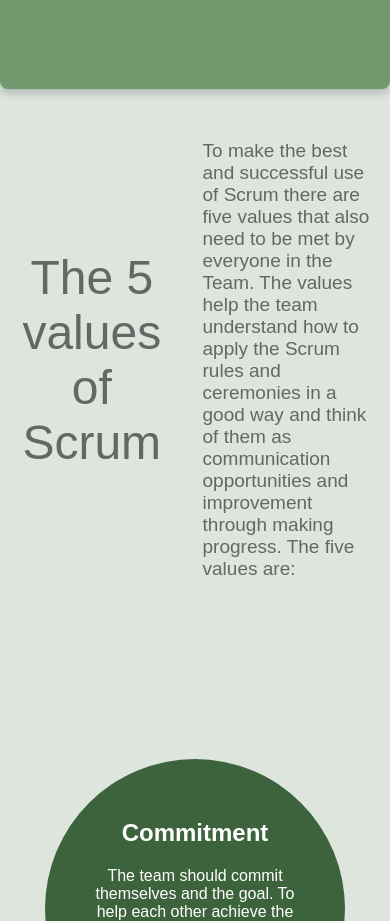
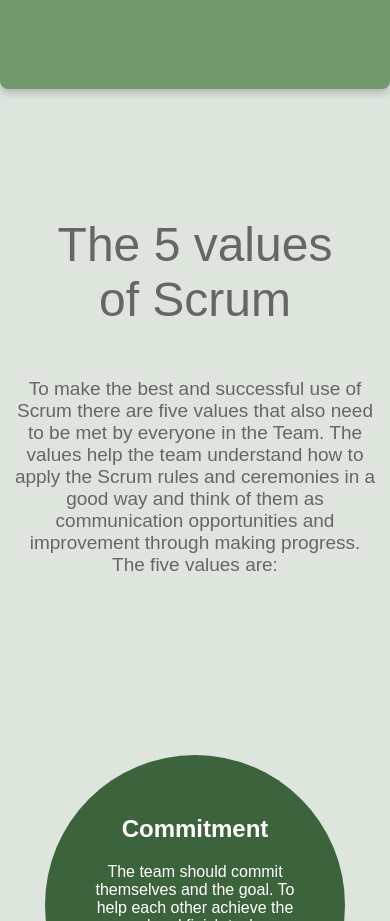
Before and after one commit to Memai2023/scrum-guide, a React (Vite) app: page /essence in a window 390 px wide. Shown: the part 4301-5222 px from the top of the page. Built offline with nearby package versions, Linux system fonts and the light colour scheme; a web font is replaced by a local one.

Commit message:
fixed broken screen

```diff
--- a/src/Components/Essence/FiveValues/FiveValues.module.css
+++ b/src/Components/Essence/FiveValues/FiveValues.module.css
@@ -55,6 +55,11 @@ h2 {
 
 @media screen and (max-width: 767px) {
     .container {
+        display: flex;
+        flex-direction: column;
+        justify-content: space-evenly;
+        margin-top: 96px;
+        font-size: 19px;
         align-items: center;
     }
 
@@ -65,7 +70,7 @@ h2 {
 
     .sideText {
         width: 85%;
-        padding-right: 32px;
+        text-align: center;
     }
 
     .circle {
```
